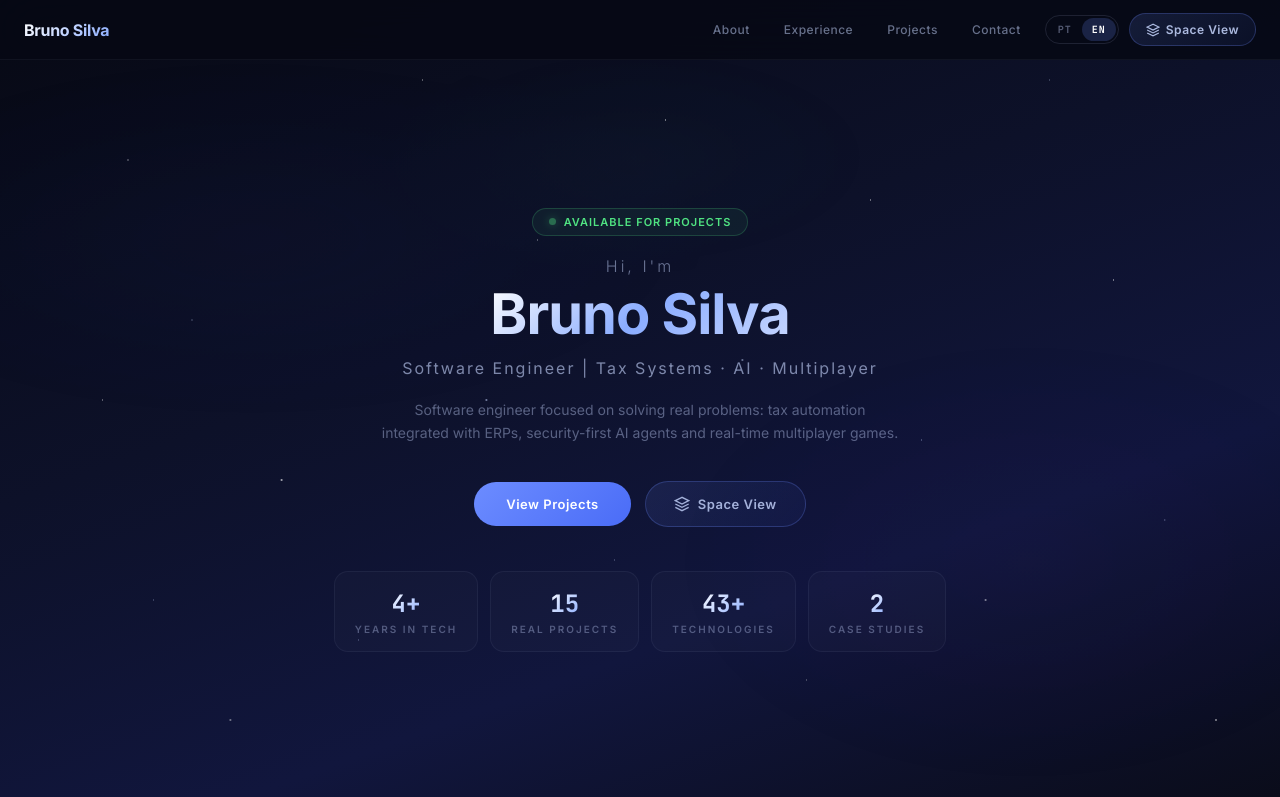
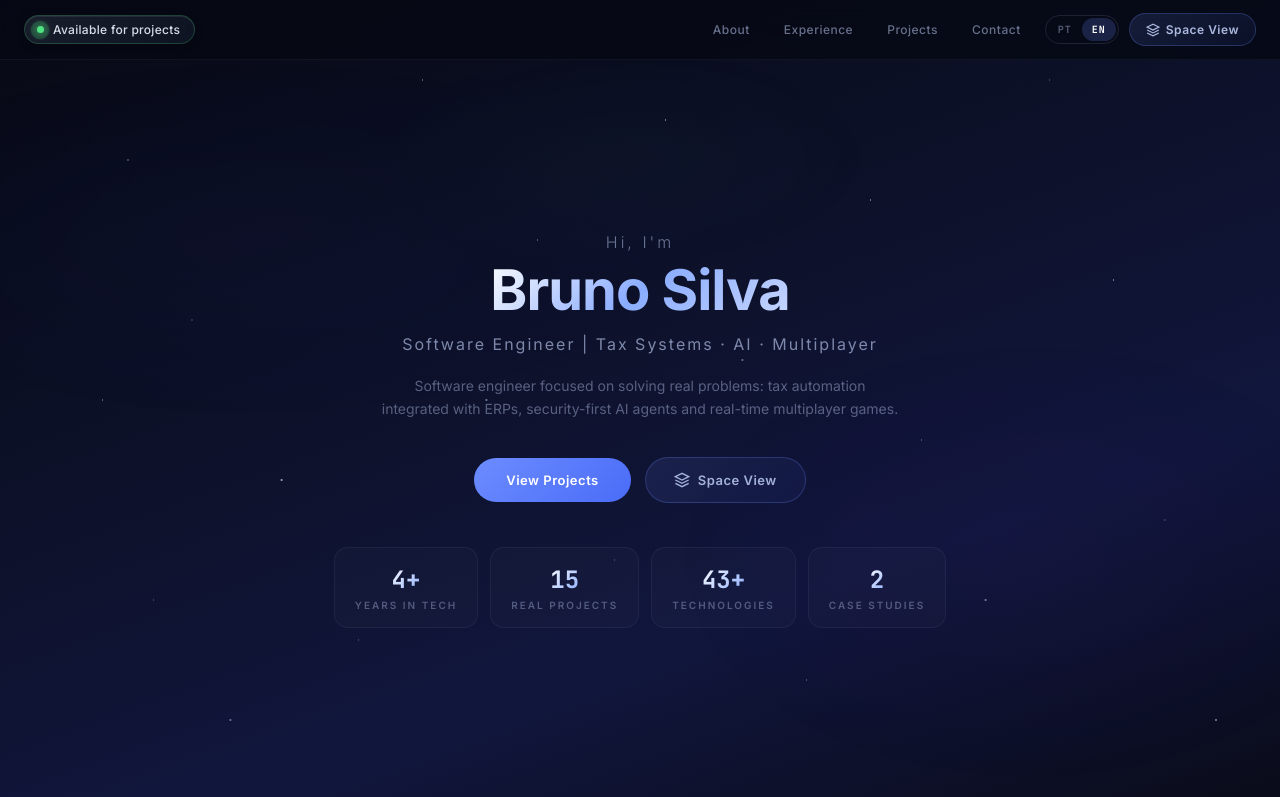
Before and after one commit to brunocsilva41/Portifolio-BrunoSilvaDev, a website built with Vite: page index.html in a window 1280 px wide. Shown: the top 797 px of the page. Built offline with nearby package versions, Linux system fonts and the light colour scheme.

Commit message:
feat(site): mover badge de disponibilidade para o navbar e modernizar design

```diff
--- a/index.html
+++ b/index.html
@@ -19,7 +19,14 @@
     <div id="nebula-bg"></div>
 
     <nav id="navbar">
-      <div class="nav-brand">Bruno Silva</div>
+      <a href="#contact" class="nav-status-badge" title="Dispon&iacute;vel para projetos">
+        <span class="status-radar" aria-hidden="true">
+          <span class="status-ping"></span>
+          <span class="status-dot"></span>
+        </span>
+        <span class="status-text-full" data-i18n="nav.available">Dispon&iacute;vel para projetos</span>
+        <span class="status-text-short" data-i18n="nav.availableShort">Dispon&iacute;vel</span>
+      </a>
       <div class="nav-links">
         <a href="#about" class="nav-link" data-i18n="nav.about">Sobre</a>
         <a href="#experience" class="nav-link" data-i18n="nav.experience">Experi&ecirc;ncia</a>
@@ -41,7 +48,6 @@
     <div id="profile-view">
       <section id="hero-section" class="port-section">
         <div class="hero-content">
-          <span class="hero-availability"><span class="availability-dot"></span><span data-i18n="hero.available">Dispon&iacute;vel para projetos</span></span>
           <p class="hero-greeting" data-i18n="hero.greeting">Ol&aacute;, eu sou</p>
           <h1 class="hero-name"><span class="gradient-text">Bruno Silva</span></h1>
           <p class="hero-subtitle" data-i18n="hero.subtitle">Software Engineer | Sistemas Fiscais &middot; IA &middot; Multiplayer</p>
--- a/src/i18n/translations.js
+++ b/src/i18n/translations.js
@@ -8,6 +8,8 @@ export const STRINGS = {
   'nav.contact': { pt: 'Contato', en: 'Contact' },
   'nav.space': { pt: 'Visão Espacial', en: 'Space View' },
 
+  'nav.available': { pt: 'Disponível para projetos', en: 'Available for projects' },
+  'nav.availableShort': { pt: 'Disponível', en: 'Available' },
   'hero.available': { pt: 'Disponível para projetos', en: 'Available for projects' },
   'hero.greeting': { pt: 'Olá, eu sou', en: "Hi, I'm" },
   'hero.subtitle': { pt: 'Software Engineer | Sistemas Fiscais · IA · Multiplayer', en: 'Software Engineer | Tax Systems · AI · Multiplayer' },
--- a/src/styles/site.css
+++ b/src/styles/site.css
@@ -117,13 +117,6 @@
         border-bottom: 1px solid rgba(200, 215, 255, 0.05);
       }
 
-      .nav-brand {
-        font-size: 16px; font-weight: 700; letter-spacing: -0.3px;
-        background: linear-gradient(135deg, #ffffff 0%, #8aacff 100%);
-        -webkit-background-clip: text;
-        -webkit-text-fill-color: transparent;
-        background-clip: text;
-      }
 
       .nav-links { display: flex; align-items: center; gap: 6px; }
 
@@ -757,24 +750,101 @@
 }
 .lang-toggle button:hover:not(.active) { color: rgba(200, 215, 255, 0.8); }
 
-/* ── Availability badge ── */
-.hero-availability {
-  display: inline-flex; align-items: center; gap: 8px;
-  padding: 6px 16px; border-radius: 100px; margin-bottom: 20px;
-  background: rgba(80, 227, 130, 0.06);
-  border: 1px solid rgba(80, 227, 130, 0.2);
-  font-size: 11px; font-weight: 600; letter-spacing: 1px;
-  color: #50e382; text-transform: uppercase;
+/* ── Professional Nav Status Badge ── */
+.nav-status-badge {
+  display: inline-flex;
+  align-items: center;
+  gap: 9px;
+  padding: 6px 14px 6px 11px;
+  border-radius: 9999px;
+  background: rgba(16, 24, 40, 0.6);
+  background-image: linear-gradient(135deg, rgba(255, 255, 255, 0.06) 0%, rgba(255, 255, 255, 0.01) 100%);
+  border: 1px solid rgba(80, 227, 130, 0.22);
+  box-shadow: 0 2px 8px rgba(0, 0, 0, 0.3), inset 0 1px 0 rgba(255, 255, 255, 0.08);
+  text-decoration: none;
+  cursor: pointer;
+  transition: all 0.3s cubic-bezier(0.16, 1, 0.3, 1);
+  backdrop-filter: blur(12px);
+  -webkit-backdrop-filter: blur(12px);
+  flex-shrink: 0;
 }
-.availability-dot {
-  width: 7px; height: 7px; border-radius: 50%;
+
+.nav-status-badge:hover {
+  background: rgba(16, 24, 40, 0.85);
+  border-color: rgba(80, 227, 130, 0.45);
+  box-shadow: 0 0 18px rgba(80, 227, 130, 0.2), 0 4px 14px rgba(0, 0, 0, 0.45), inset 0 1px 0 rgba(255, 255, 255, 0.15);
+  transform: translateY(-1px);
+}
+
+.status-radar {
+  position: relative;
+  display: inline-flex;
+  align-items: center;
+  justify-content: center;
+  width: 8px;
+  height: 8px;
+  flex-shrink: 0;
+}
+
+.status-ping {
+  position: absolute;
+  top: 0;
+  left: 0;
+  width: 100%;
+  height: 100%;
+  border-radius: 50%;
   background: #50e382;
-  box-shadow: 0 0 8px rgba(80, 227, 130, 0.8);
-  animation: availability-pulse 2s ease-in-out infinite;
+  opacity: 0.75;
+  animation: status-radar-ping 2.2s cubic-bezier(0, 0, 0.2, 1) infinite;
 }
-@keyframes availability-pulse {
-  0%, 100% { opacity: 1; }
-  50% { opacity: 0.4; }
+
+.status-dot {
+  position: relative;
+  width: 7px;
+  height: 7px;
+  border-radius: 50%;
+  background: #50e382;
+  box-shadow: 0 0 8px rgba(80, 227, 130, 0.85);
+}
+
+@keyframes status-radar-ping {
+  0% {
+    transform: scale(0.9);
+    opacity: 0.85;
+  }
+  70%, 100% {
+    transform: scale(2.8);
+    opacity: 0;
+  }
+}
+
+.status-text-full,
+.status-text-short {
+  font-size: 12px;
+  font-weight: 500;
+  letter-spacing: 0.3px;
+  color: rgba(235, 243, 255, 0.9);
+  transition: color 0.3s ease;
+  white-space: nowrap;
+}
+
+.nav-status-badge:hover .status-text-full,
+.nav-status-badge:hover .status-text-short {
+  color: #ffffff;
+}
+
+.status-text-short {
+  display: none;
+}
+
+@media (max-width: 640px) {
+  .status-text-full { display: none; }
+  .status-text-short { display: inline; }
+  .nav-status-badge { padding: 5px 10px 5px 9px; font-size: 11px; }
+}
+
+@media (prefers-reduced-motion: reduce) {
+  .status-ping { animation: none; opacity: 0; }
 }
 
 /* ── Experience timeline ── */
```
